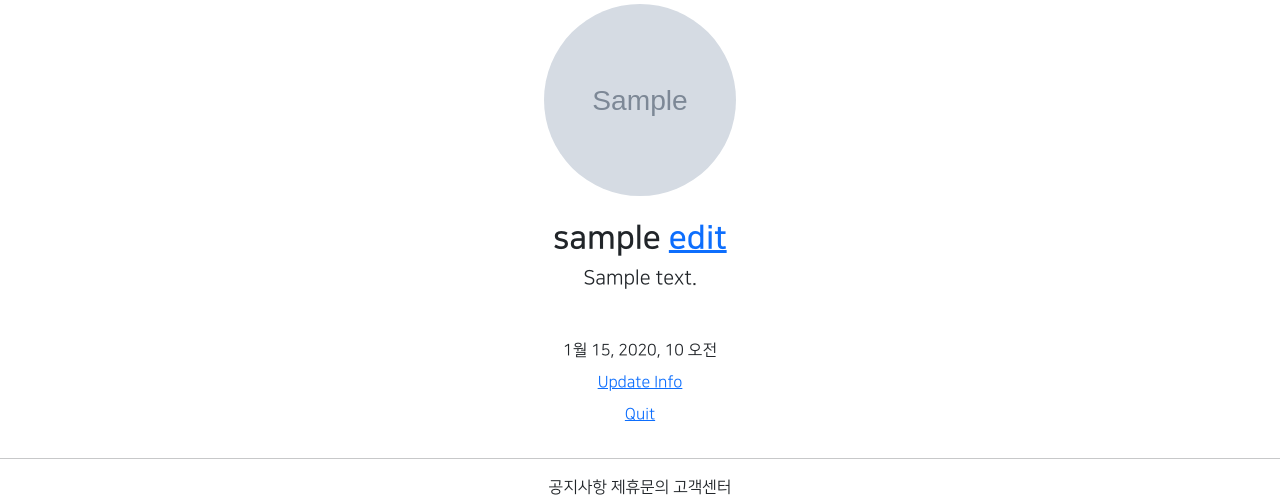
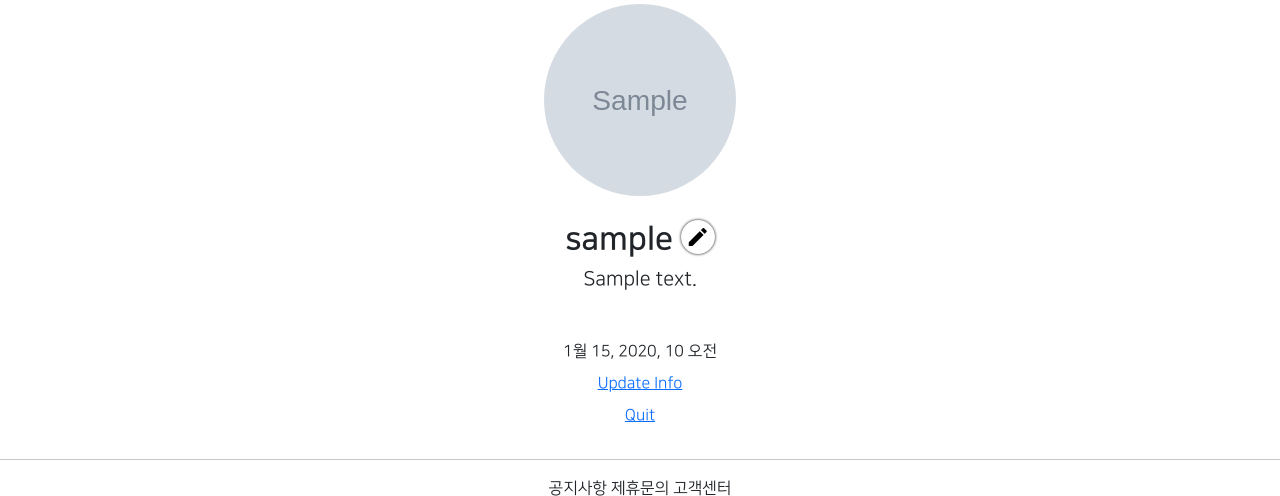
Before and after one commit to JururuK/practice, a Django app: page /myself/detail/1 in a window 1280 px wide. Shown: the part 253-749 px from the top of the page. Run offline with Django 3.2, Linux system fonts and the light colour scheme; a user stored in the database is signed in; tables that the repository leaves empty hold one stand-in row (values such as "Sample post"); grey boxes marked "Sample" are stand-in pictures; parts of the project's set-up code (start-up, migrations or seed data) failed here and were passed over; some libraries are stand-ins or nearby versions.

Commit message:
7.30 class commit 2. profile

```diff
--- a/myself/templates/myself/detail.html
+++ b/myself/templates/myself/detail.html
@@ -13,7 +13,8 @@
                 <h2 class = "NNS_B">
                     {{ target_user.profile.nickname }}
                     {% if target_user == user %}
-                        <a href="{% url 'profileapp:update' pk=target_user.profile.pk %}">
+                        <a href="{% url 'profileapp:update' pk=target_user.profile.pk %}"
+                            class="material-icons round_button">
                             edit
                         </a>
                     {% endif %}
--- a/static/index.css
+++ b/static/index.css
@@ -35,3 +35,15 @@
 .NNS_B {
     font-family: "NanumSquareB", cursive;
 }
+
+.round_button {
+    color: black;
+    text-decoration: none;
+    box-shadow:0 0 3px black;
+    border-radius: 20rem;
+    padding: 0.3rem;
+}
+
+.round_button:hover {
+    color: dimgrey;
+}
--- a/templates/head.html
+++ b/templates/head.html
@@ -14,6 +14,11 @@
     {# default css link #}
     <link rel = "stylesheet" type = "text/css" href="{% static 'index.css' %}">
     {# naver font #}
+
+    {# material icons link #}
+    <link href="https://fonts.googleapis.com/css2?family=Material+Icons"
+      rel="stylesheet">
+
     <style>
         @font-face {
             font-family: 'NanumSquareR';
```
